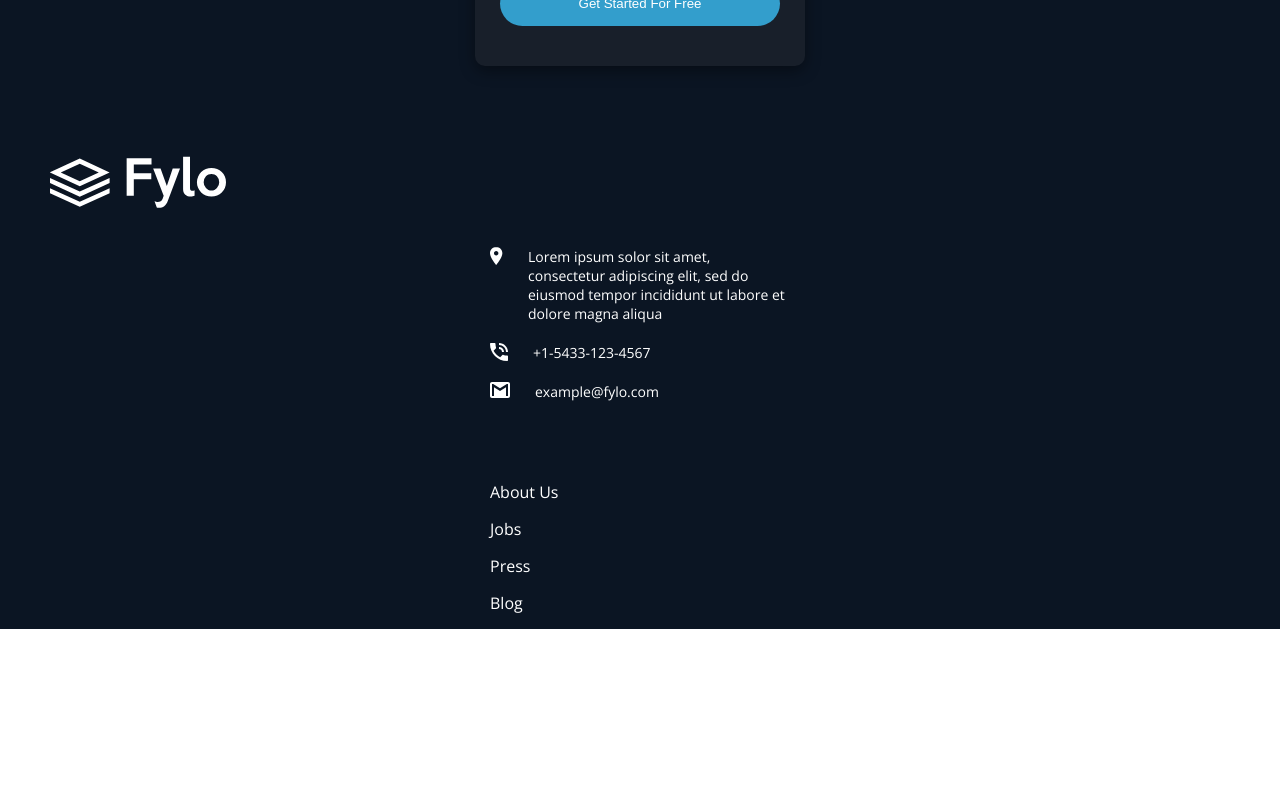
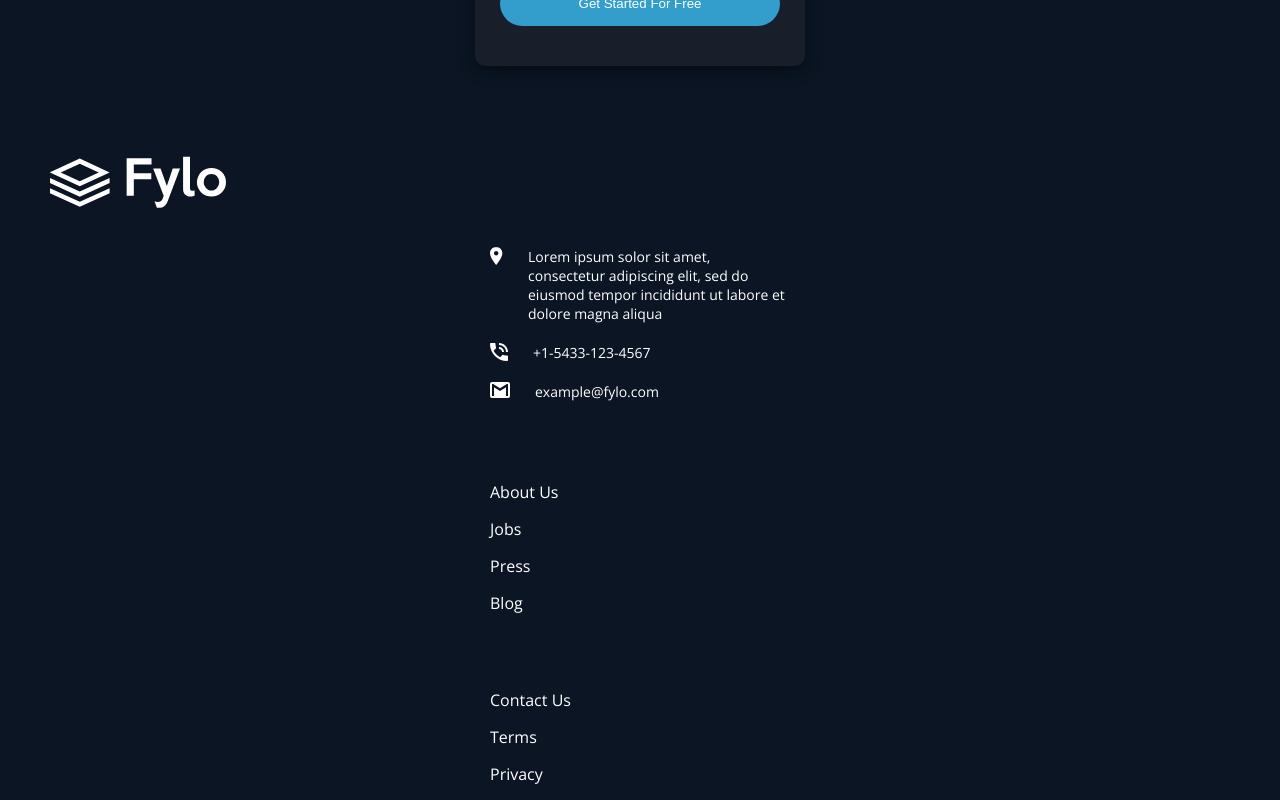
Before and after one commit to CarlosESRosa/Frontend-Mentor, a React (Create React App) app in the folder fylo-landing-page/: page / in a window 1280 px wide. Shown: the part 3253-4053 px from the top of the page. Before the commit the page ends 3882 px from the top, so only its background shows below. Built offline with nearby package versions, Linux system fonts and the light colour scheme.

Commit message:
feat: :sparkles: Contact Us section

```diff
--- a/fylo-landing-page/src/App.js
+++ b/fylo-landing-page/src/App.js
@@ -25,6 +25,7 @@ import "./css/EarlyAccess.css";
 import "./css/StayProductive.css";
 import "./css/CompanyInfos.css";
 import "./css/AboutUs.css";
+import "./css/ContactUs.css";
 
 function App() {
   return (
@@ -138,6 +139,13 @@ function App() {
           <li>Blog</li>
         </ul>
       </div>
+      <div className="contact-us">
+        <ul>
+          <li>Contact Us</li>
+          <li>Terms</li>
+          <li>Privacy</li>
+        </ul>
+      </div>
     </main>
   );
 }
--- /dev/null
+++ b/fylo-landing-page/src/css/ContactUs.css
@@ -0,0 +1,17 @@
+.contact-us {
+  background-color: var(--footerBG);
+  padding-top: 60px;
+}
+
+.contact-us ul {
+  width: 300px;
+  margin: auto;
+}
+
+.contact-us ul li {
+  list-style: none;
+  color: var(--Neutral);
+  font-weight: 400;
+  font-size: 16px;
+  padding-bottom: 15px;
+}
```
